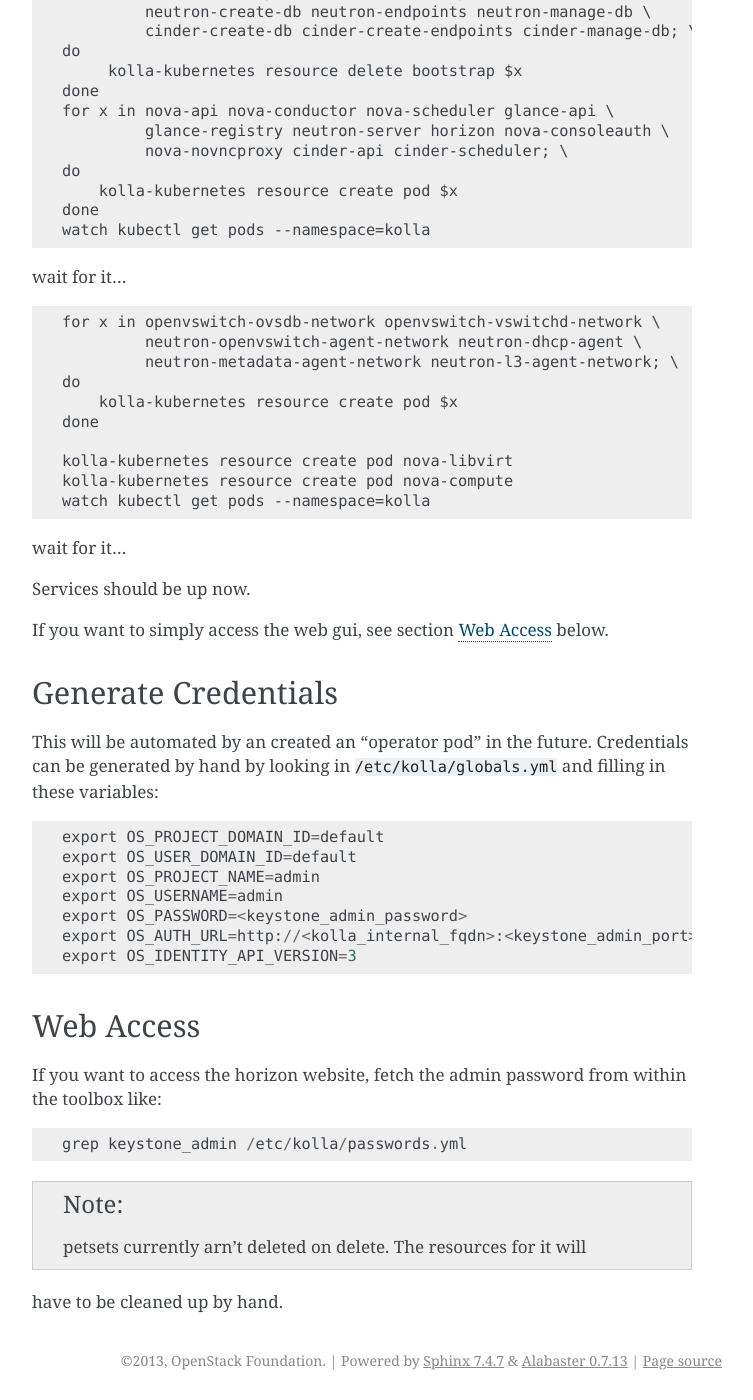
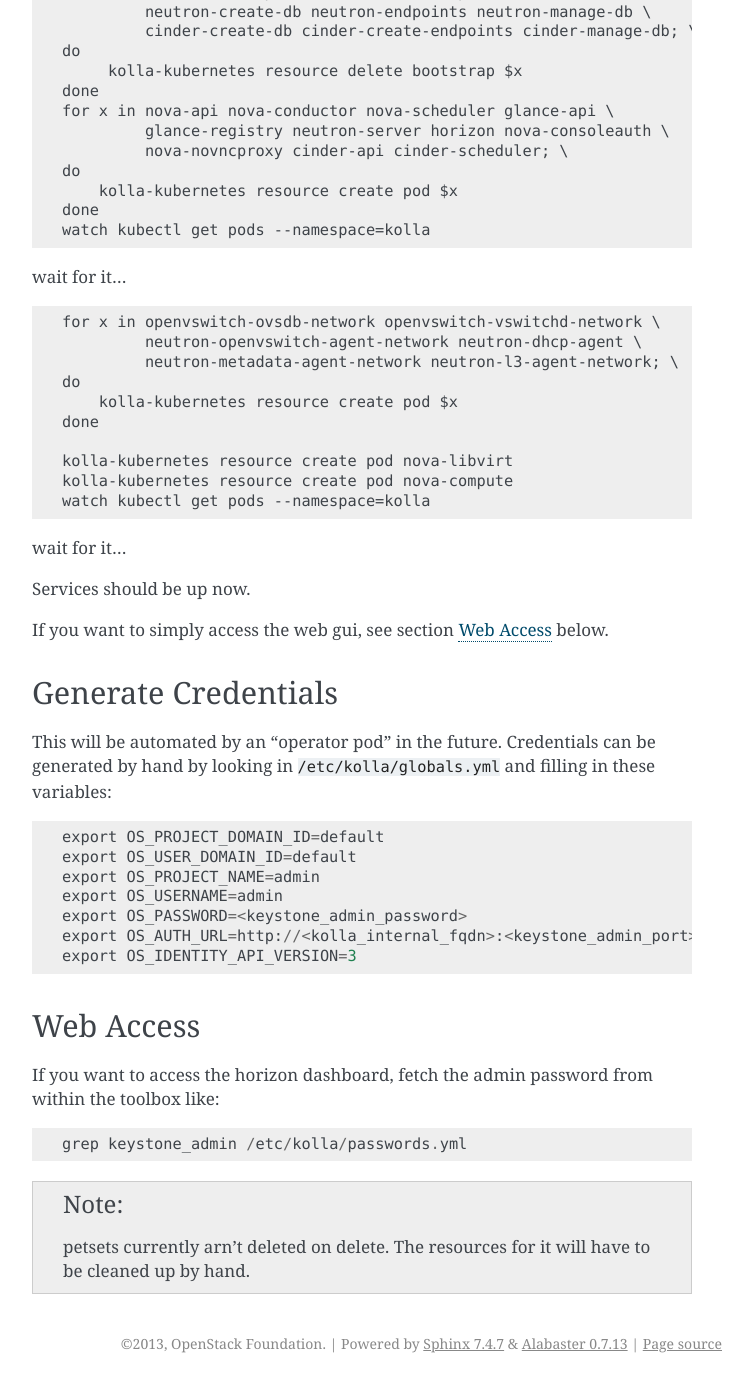
Before and after one commit to openstack-archive/kolla-kubernetes, a Sphinx documentation site: the page built from doc/source/quickstart.rst, in a window 1280 px wide and 1400 px high, scrolled down 3878 px. Shown: the whole window, without its empty margins (388-1141 px from the left). Built offline with Sphinx 7.4.7, drawn with Linux system fonts in a browser that asks for light colours; pages that are not in the unit, such as notebooks, are missing from menus; some of the changed text lies outside the part shown.

Commit message:
Fix Kolla-Kubernetes developer quickstart guide
Kolla-Kubernetes developer quickstart guide minor clean-up:

- Section: "Running Kolla-Kubernetes"
typo in 2nd line "sure" -> "ensure"

- Section: "Generate Credentials"
Rewording of the first sentance, remove unwanted "an"

- Section: "Web Access"
Reworded "horizon website" -> "horizon dashboard"

Closes-Bug: #1650726

Change-Id: I98367ea790aaeba762248a2d133e0dbba8f62669
Signed-off-by: Ashish Billore <ashish.billore@gmail.com>

```diff
--- a/doc/source/quickstart.rst
+++ b/doc/source/quickstart.rst
@@ -231,7 +232,7 @@ If you want to simply access the web gui, see section `Web Access`_ below.
 Generate Credentials
 ====================
 
-This will be automated by an created an "operator pod" in the future.
+This will be automated by an "operator pod" in the future.
 Credentials can be generated by hand by looking in ``/etc/kolla/globals.yml``
 and filling in these variables::
 
@@ -247,7 +248,7 @@ and filling in these variables::
 
 Web Access
 ==========
-If you want to access the horizon website, fetch the admin password from
+If you want to access the horizon dashboard, fetch the admin password from
 within the toolbox like:
 
 ::
@@ -255,4 +256,4 @@ within the toolbox like:
     grep keystone_admin /etc/kolla/passwords.yml
 
 .. NOTE:: petsets currently arn't deleted on delete. The resources for it will
-have to be cleaned up by hand.
+          have to be cleaned up by hand.
```
Also changed, not shown: other parts of doc/source/quickstart.rst (+2 -1 lines).
